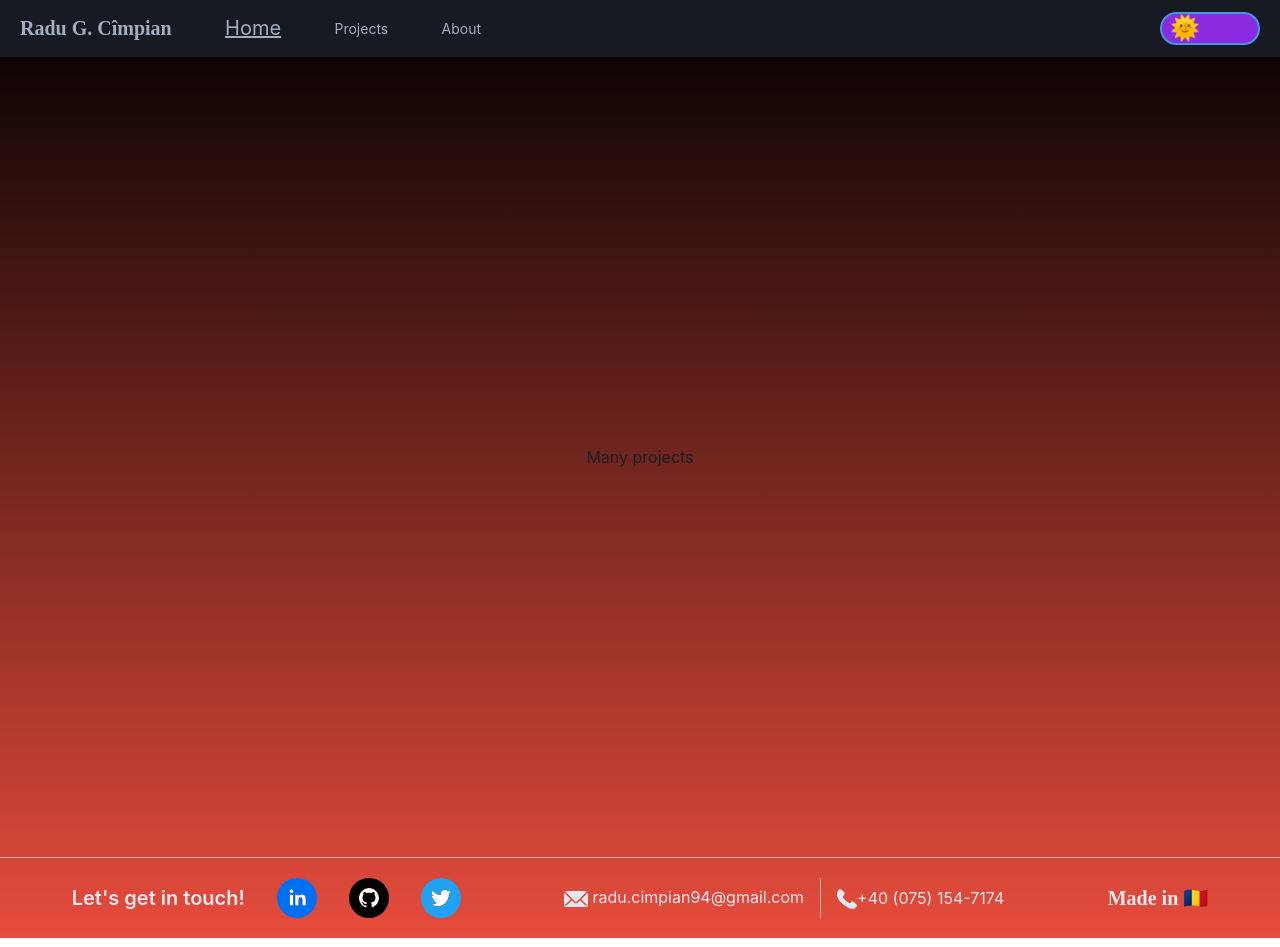
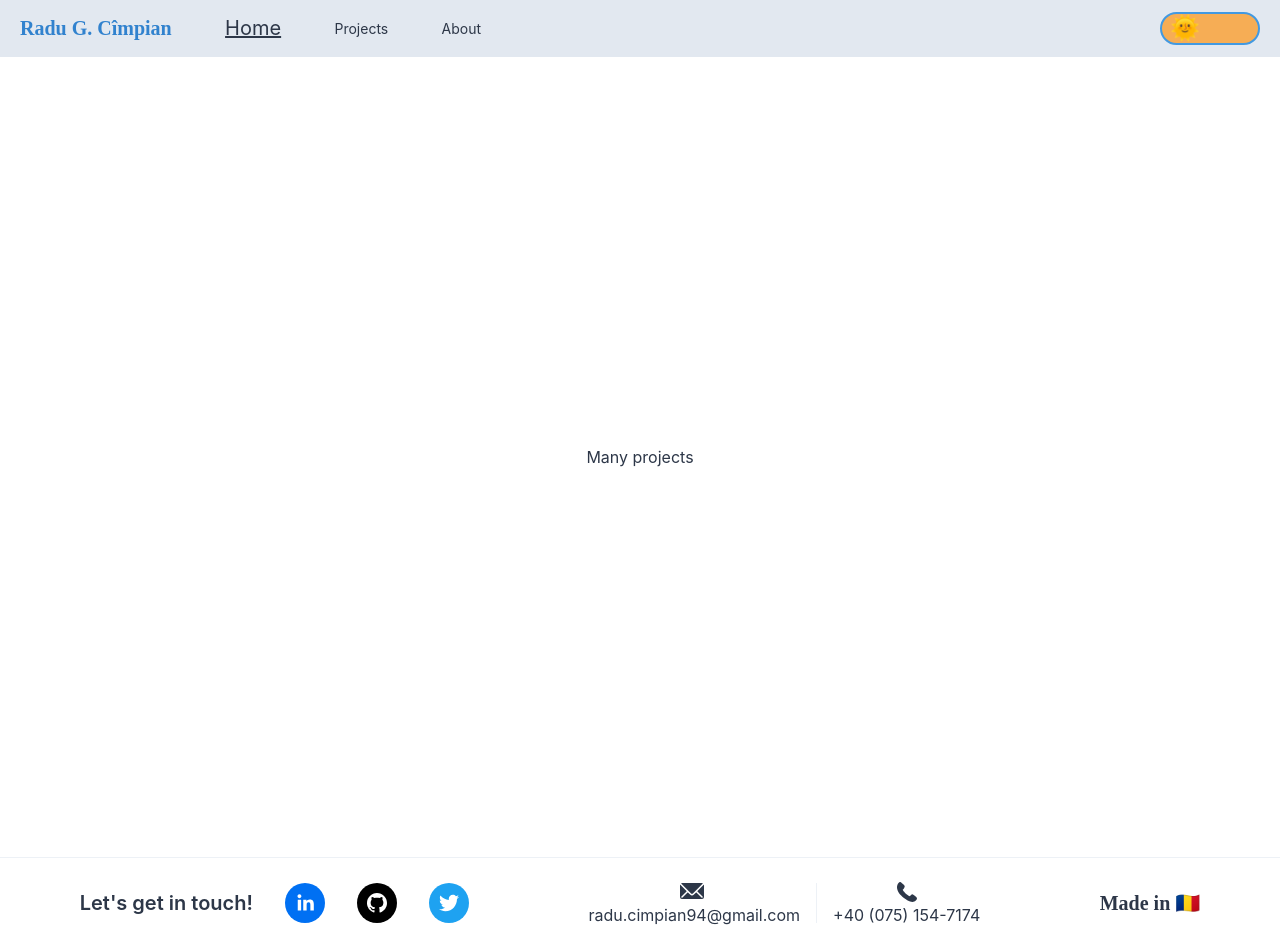
Before and after one commit to cimpianRadu/personal-website, a Next.js app: page /projects in a window 1280 px wide. Built offline with nearby package versions, Linux system fonts and the light colour scheme.

Commit message:
feat: set drak theme for text

```diff
--- a/components/Footer/Footer.js
+++ b/components/Footer/Footer.js
@@ -6,6 +6,7 @@ import {
   HStack,
   Center,
   Link,
+  useColorMode,
 } from '@chakra-ui/react';
 import { NavigationMobile } from '../NavigationMobile/NavigationMobile';
 import { ROUTES, SOCIAL_MEDIA_URL } from '../../constants';
@@ -13,7 +14,10 @@ import { SocialIcon } from 'react-social-icons';
 import { EmailIcon, PhoneIcon } from '@chakra-ui/icons';
 import styles from './Footer.module.css';
 
+const setIconColor = (mode) => (mode === 'light' ? 'gray.700' : 'gray.400');
+
 export const Footer = () => {
+  const { colorMode } = useColorMode();
   return (
     <footer>
       <Divider orientation="horizontal" />
@@ -29,12 +33,7 @@ export const Footer = () => {
           <NavigationMobile routes={ROUTES} />
         </Box>
         <Flex alignItems="center">
-          <Text
-            fontSize="xl"
-            color="gray.200"
-            fontWeight="semibold"
-            marginRight={8}
-          >
+          <Text fontSize="xl" fontWeight="semibold" marginRight={8}>
             Let's get in touch!
           </Text>
           <HStack spacing={8}>
@@ -67,28 +66,28 @@ export const Footer = () => {
           alignItems="center"
         >
           <Box textAlign="center">
-            <EmailIcon w={6} h={6} marginRight={1} color="gray.200" />
-            <Link color="gray.200" href="mailto:radu.cimpian94@gmail.com">
-              radu.cimpian94@gmail.com
+            <EmailIcon
+              w={6}
+              h={6}
+              marginRight={1}
+              color={() => setIconColor(colorMode)}
+            />
+            <Link href="mailto:radu.cimpian94@gmail.com">
+              <Text>radu.cimpian94@gmail.com</Text>
             </Link>
           </Box>
           <Center height={10} marginX={4}>
             <Divider orientation="vertical" />
           </Center>
           <Box textAlign="center">
-            <PhoneIcon w={5} h={5} color="gray.200" />
-            <Link color="gray.200" href="tel:+40-075-154-7174">
-              +40 (075) 154-7174
+            <PhoneIcon w={5} h={5} color={() => setIconColor(colorMode)} />
+            <Link href="tel:+40-075-154-7174">
+              <Text>+40 (075) 154-7174</Text>
             </Link>
           </Box>
         </Flex>
         <Box>
-          <Text
-            color="gray.200"
-            fontFamily="cursive"
-            fontSize="xl"
-            fontWeight="semibold"
-          >
+          <Text fontFamily="cursive" fontSize="xl" fontWeight="semibold">
             Made in 🇷🇴
           </Text>
         </Box>
--- a/components/Header/Header.js
+++ b/components/Header/Header.js
@@ -1,25 +1,35 @@
-import { Heading, Flex, Spacer } from '@chakra-ui/react';
+import {
+  Heading,
+  Flex,
+  Spacer,
+  useColorMode,
+  useColorModeValue,
+} from '@chakra-ui/react';
 import { SwithWithIcons } from '../SwitchWithIcons/SwitchWithIcons';
 import { Navigation } from '../Navigation/Navigation';
 import { ROUTES } from '../../constants';
 
-export const Header = () => (
+export const Header = () => {
+  const { toggleColorMode } = useColorMode();
+  const headerBackground = useColorModeValue('gray.200', 'gray.900');
+  return (
     <Flex
       paddingY={3}
       paddingX={5}
-    background="gray.900"
+      background={headerBackground}
       position="sticky"
       top={0}
     >
       <Flex alignItems="center">
-      <Heading fontFamily="cursive" size="md" color="gray.400">
+        <Heading color="blue.500" fontFamily="cursive" size="md">
           Radu G. Cîmpian
         </Heading>
       </Flex>
       <Navigation routes={ROUTES} />
       <Spacer />
       <Flex flex={1} justifyContent="flex-end" alignItems="flex-end">
-      <SwithWithIcons />
+        <SwithWithIcons onChange={toggleColorMode} />
       </Flex>
     </Flex>
   );
+};
--- a/components/NavItem/NavItem.js
+++ b/components/NavItem/NavItem.js
@@ -10,7 +10,6 @@ export const NavItem = ({ href, isActive, title, onToggle }) => {
             decoration={isActive ? 'underline' : 'none'}
             onClick={() => onToggle(href)}
             fontSize={isActive ? 'xl' : 'sm'}
-            color="gray.400"
           >
             {title}
           </Text>
--- a/components/NavigationMobile/NavigationMobile.js
+++ b/components/NavigationMobile/NavigationMobile.js
@@ -19,7 +19,7 @@ export const NavigationMobile = ({ routes = [] }) => {
       />
       <MenuList>
         {routes.map((route) => (
-          <Link href={route.href}>
+          <Link href={route.href} key={route.title}>
             <a>
               <MenuItem justifyContent="center">{route.title}</MenuItem>
             </a>
--- a/components/SwitchWithIcons/SwitchWithIcons.js
+++ b/components/SwitchWithIcons/SwitchWithIcons.js
@@ -1,5 +1,5 @@
 import { useReducer } from 'react';
-import { Text, Box, Button } from '@chakra-ui/react';
+import { Text, Box, Button, useColorModeValue } from '@chakra-ui/react';
 import styles from './SwitchWIthIcons.module.css';
 
 const initialState = {
@@ -26,34 +26,42 @@ const reducer = (state, action) => {
       return initialState;
   }
 };
-export const SwithWithIcons = ({ leftIcon = '🌞', rightIcon = '🌙' }) => {
+export const SwithWithIcons = ({
+  leftIcon = '🌞',
+  rightIcon = '🌙',
+  onChange = () => {},
+  ariaLabel = '',
+}) => {
   const [state, dipatch] = useReducer(reducer, initialState);
+  const switchBackgroundColor = useColorModeValue('orange.300', 'blue.900');
 
   const onSetTheme = () => {
-    console.log(state.isLightTheme);
     if (state.isLightTheme) {
       dipatch({ type: 'dark' });
     }
     if (!state.isLightTheme) {
       dipatch({ type: 'light' });
     }
+    onChange();
   };
 
   return (
     <>
       <Box
         paddingX={2}
-        background="blueviolet"
+        background={switchBackgroundColor}
         rounded={18}
         width="100px"
         border="2px"
         borderColor="blue.400"
+        aria-label="ssssss"
       >
         <Button
           display="flex"
           flexDirection="row"
           justifyContent="space-between"
           background="twitter.300"
+          aria-label={ariaLabel}
           className={`
           ${styles.button}
           ${state.isLeftAnimation && styles.leftIcon}
@@ -66,14 +74,12 @@ export const SwithWithIcons = ({ leftIcon = '🌞', rightIcon = '🌙' }) => {
           <Text
             visibility={state.isLightTheme ? 'visible' : 'hidden'}
             fontSize="2xl"
-            pX={5}
           >
             {leftIcon}
           </Text>
           <Text
             visibility={state.isLightTheme ? 'hidden' : 'visible'}
             fontSize="2xl"
-            pX={5}
           >
             {rightIcon}
           </Text>
--- a/pages/_app.js
+++ b/pages/_app.js
@@ -1,12 +1,14 @@
 import '../styles/globals.css';
 import { ChakraProvider, Box } from '@chakra-ui/react';
 import { Header, Footer } from '../components';
+import theme from '../theme/index';
 
 function MyApp({ Component, pageProps }) {
   return (
     <>
-      <ChakraProvider>
-        <Box bgGradient="linear(to-t, #e74c3c, #000000)">
+      <ChakraProvider theme={theme}>
+        {/* <Box bgGradient="linear(to-t, #e74c3c, #000000)"> */}
+        <Box>
           <Header />
           <Component {...pageProps} />
           <Footer />
--- /dev/null
+++ b/theme/components/Text.js
@@ -0,0 +1,5 @@
+export const Text = {
+  baseStyle: ({ colorMode }) => ({
+    color: colorMode === 'light' ? 'gray.700' : 'gray.400',
+  }),
+};
--- /dev/null
+++ b/theme/index.js
@@ -0,0 +1,15 @@
+import { extendTheme } from '@chakra-ui/react';
+
+// overided chakra components
+import { Text } from './components/Text';
+
+const overrides = {
+  styles: {},
+  borders: {},
+  // Other foundational style overrides go here
+  components: {
+    Text,
+    // Other components go here
+  },
+};
+export default extendTheme(overrides);
```
Also changed, not shown: pages/index.js (+13 -2 lines). Lines whose indentation alone changed are shown as unchanged.
